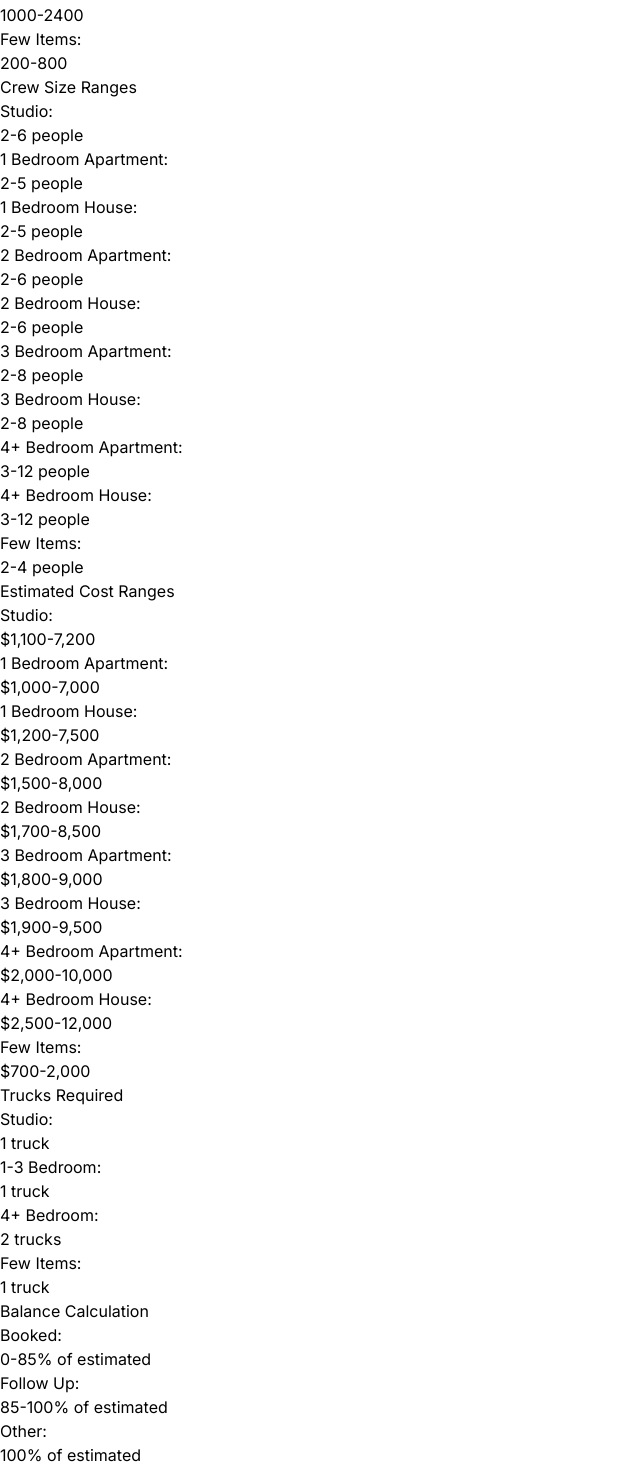
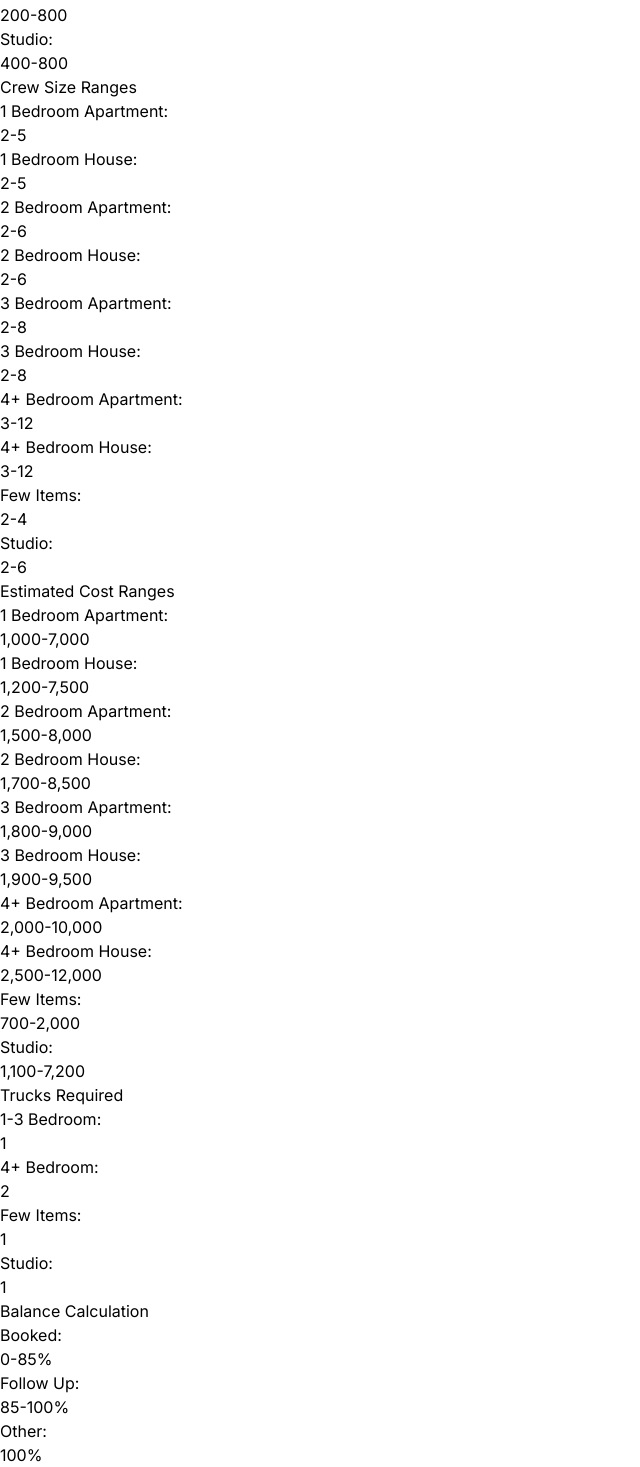
Before and after one commit to RomanYakobchuk/logistics-tools, a Next.js app: page /orders-data in a window 1280 px wide. Shown: the part 3069-4536 px from the top of the page, without its empty margins (0-640 px from the left). Built offline with nearby package versions, Linux system fonts and the light colour scheme.

Commit message:
test orders data

```diff
--- a/src/components/orders-data/InterfacePreview.tsx
+++ b/src/components/orders-data/InterfacePreview.tsx
@@ -124,7 +124,6 @@ const InterfacePreview = () => {
                     <div className="font-medium text-gray-900 mb-3">Move Size Values</div>
                     <div className="space-y-1.5 text-sm">
                         <div className="grid grid-cols-1 gap-1">
-                            <div className="font-mono text-gray-900">Studio</div>
                             <div className="font-mono text-gray-900">1 Bedroom Apartment</div>
                             <div className="font-mono text-gray-900">1 Bedroom House</div>
                             <div className="font-mono text-gray-900">2 Bedroom Apartment</div>
@@ -134,6 +133,7 @@ const InterfacePreview = () => {
                             <div className="font-mono text-gray-900">4+ Bedroom Apartment</div>
                             <div className="font-mono text-gray-900">4+ Bedroom House</div>
                             <div className="font-mono text-gray-900">Few Items</div>
+                            <div className="font-mono text-gray-900">Studio</div>
                         </div>
                     </div>
                 </div>
@@ -141,8 +141,6 @@ const InterfacePreview = () => {
                     <div className="font-medium text-gray-900 mb-3">Volume Ranges</div>
                     <div className="space-y-1.5 text-sm">
                         <div className="grid grid-cols-2 gap-2">
-                            <div className="text-gray-600">Studio:</div>
-                            <div className="font-mono text-gray-900">400-800</div>
                             <div className="text-gray-600">1 Bedroom Apartment:</div>
                             <div className="font-mono text-gray-900">300-500</div>
                             <div className="text-gray-600">1 Bedroom House:</div>
@@ -161,6 +159,8 @@ const InterfacePreview = () => {
                             <div className="font-mono text-gray-900">1000-2400</div>
                             <div className="text-gray-600">Few Items:</div>
                             <div className="font-mono text-gray-900">200-800</div>
+                            <div className="text-gray-600">Studio:</div>
+                            <div className="font-mono text-gray-900">400-800</div>
                         </div>
                     </div>
                 </div>
@@ -169,26 +169,26 @@ const InterfacePreview = () => {
                     <div className="font-medium text-gray-900 mb-3">Crew Size Ranges</div>
                     <div className="space-y-1.5 text-sm">
                         <div className="grid grid-cols-2 gap-2">
+                            <div className="text-gray-600">1 Bedroom Apartment:</div>
+                            <div className="font-mono text-gray-900">2-5</div>
+                            <div className="text-gray-600">1 Bedroom House:</div>
+                            <div className="font-mono text-gray-900">2-5</div>
+                            <div className="text-gray-600">2 Bedroom Apartment:</div>
+                            <div className="font-mono text-gray-900">2-6</div>
+                            <div className="text-gray-600">2 Bedroom House:</div>
+                            <div className="font-mono text-gray-900">2-6</div>
+                            <div className="text-gray-600">3 Bedroom Apartment:</div>
+                            <div className="font-mono text-gray-900">2-8</div>
+                            <div className="text-gray-600">3 Bedroom House:</div>
+                            <div className="font-mono text-gray-900">2-8</div>
+                            <div className="text-gray-600">4+ Bedroom Apartment:</div>
+                            <div className="font-mono text-gray-900">3-12</div>
+                            <div className="text-gray-600">4+ Bedroom House:</div>
+                            <div className="font-mono text-gray-900">3-12</div>
+                            <div className="text-gray-600">Few Items:</div>
+                            <div className="font-mono text-gray-900">2-4</div>
                             <div className="text-gray-600">Studio:</div>
-                            <div className="font-mono text-gray-900">2-6 people</div>
-                            <div className="text-gray-600">1 Bedroom Apartment:</div>
-                            <div className="font-mono text-gray-900">2-5 people</div>
-                            <div className="text-gray-600">1 Bedroom House:</div>
-                            <div className="font-mono text-gray-900">2-5 people</div>
-                            <div className="text-gray-600">2 Bedroom Apartment:</div>
-                            <div className="font-mono text-gray-900">2-6 people</div>
-                            <div className="text-gray-600">2 Bedroom House:</div>
-                            <div className="font-mono text-gray-900">2-6 people</div>
-                            <div className="text-gray-600">3 Bedroom Apartment:</div>
-                            <div className="font-mono text-gray-900">2-8 people</div>
-                            <div className="text-gray-600">3 Bedroom House:</div>
-                            <div className="font-mono text-gray-900">2-8 people</div>
-                            <div className="text-gray-600">4+ Bedroom Apartment:</div>
-                            <div className="font-mono text-gray-900">3-12 people</div>
-                            <div className="text-gray-600">4+ Bedroom House:</div>
-                            <div className="font-mono text-gray-900">3-12 people</div>
-                            <div className="text-gray-600">Few Items:</div>
-                            <div className="font-mono text-gray-900">2-4 people</div>
+                            <div className="font-mono text-gray-900">2-6</div>
                         </div>
                     </div>
                 </div>
@@ -197,26 +197,26 @@ const InterfacePreview = () => {
                     <div className="font-medium text-gray-900 mb-3">Estimated Cost Ranges</div>
                     <div className="space-y-1.5 text-sm">
                         <div className="grid grid-cols-2 gap-2">
+                            <div className="text-gray-600">1 Bedroom Apartment:</div>
+                            <div className="font-mono text-gray-900">1,000-7,000</div>
+                            <div className="text-gray-600">1 Bedroom House:</div>
+                            <div className="font-mono text-gray-900">1,200-7,500</div>
+                            <div className="text-gray-600">2 Bedroom Apartment:</div>
+                            <div className="font-mono text-gray-900">1,500-8,000</div>
+                            <div className="text-gray-600">2 Bedroom House:</div>
+                            <div className="font-mono text-gray-900">1,700-8,500</div>
+                            <div className="text-gray-600">3 Bedroom Apartment:</div>
+                            <div className="font-mono text-gray-900">1,800-9,000</div>
+                            <div className="text-gray-600">3 Bedroom House:</div>
+                            <div className="font-mono text-gray-900">1,900-9,500</div>
+                            <div className="text-gray-600">4+ Bedroom Apartment:</div>
+                            <div className="font-mono text-gray-900">2,000-10,000</div>
+                            <div className="text-gray-600">4+ Bedroom House:</div>
+                            <div className="font-mono text-gray-900">2,500-12,000</div>
+                            <div className="text-gray-600">Few Items:</div>
+                            <div className="font-mono text-gray-900">700-2,000</div>
                             <div className="text-gray-600">Studio:</div>
-                            <div className="font-mono text-gray-900">$1,100-7,200</div>
-                            <div className="text-gray-600">1 Bedroom Apartment:</div>
-                            <div className="font-mono text-gray-900">$1,000-7,000</div>
-                            <div className="text-gray-600">1 Bedroom House:</div>
-                            <div className="font-mono text-gray-900">$1,200-7,500</div>
-                            <div className="text-gray-600">2 Bedroom Apartment:</div>
-                            <div className="font-mono text-gray-900">$1,500-8,000</div>
-                            <div className="text-gray-600">2 Bedroom House:</div>
-                            <div className="font-mono text-gray-900">$1,700-8,500</div>
-                            <div className="text-gray-600">3 Bedroom Apartment:</div>
-                            <div className="font-mono text-gray-900">$1,800-9,000</div>
-                            <div className="text-gray-600">3 Bedroom House:</div>
-                            <div className="font-mono text-gray-900">$1,900-9,500</div>
-                            <div className="text-gray-600">4+ Bedroom Apartment:</div>
-                            <div className="font-mono text-gray-900">$2,000-10,000</div>
-                            <div className="text-gray-600">4+ Bedroom House:</div>
-                            <div className="font-mono text-gray-900">$2,500-12,000</div>
-                            <div className="text-gray-600">Few Items:</div>
-                            <div className="font-mono text-gray-900">$700-2,000</div>
+                            <div className="font-mono text-gray-900">1,100-7,200</div>
                         </div>
                     </div>
                 </div>
@@ -225,14 +225,14 @@ const InterfacePreview = () => {
                     <div className="font-medium text-gray-900 mb-3">Trucks Required</div>
                     <div className="space-y-1.5 text-sm">
                         <div className="grid grid-cols-2 gap-2">
+                            <div className="text-gray-600">1-3 Bedroom:</div>
+                            <div className="font-mono text-gray-900">1</div>
+                            <div className="text-gray-600">4+ Bedroom:</div>
+                            <div className="font-mono text-gray-900">2</div>
+                            <div className="text-gray-600">Few Items:</div>
+                            <div className="font-mono text-gray-900">1</div>
                             <div className="text-gray-600">Studio:</div>
-                            <div className="font-mono text-gray-900">1 truck</div>
-                            <div className="text-gray-600">1-3 Bedroom:</div>
-                            <div className="font-mono text-gray-900">1 truck</div>
-                            <div className="text-gray-600">4+ Bedroom:</div>
-                            <div className="font-mono text-gray-900">2 trucks</div>
-                            <div className="text-gray-600">Few Items:</div>
-                            <div className="font-mono text-gray-900">1 truck</div>
+                            <div className="font-mono text-gray-900">1</div>
                         </div>
                     </div>
                 </div>
@@ -242,11 +242,11 @@ const InterfacePreview = () => {
                     <div className="space-y-1.5 text-sm">
                         <div className="grid grid-cols-2 gap-2">
                             <div className="text-gray-600">Booked:</div>
-                            <div className="font-mono text-gray-900">0-85% of estimated</div>
+                            <div className="font-mono text-gray-900">0-85%</div>
                             <div className="text-gray-600">Follow Up:</div>
-                            <div className="font-mono text-gray-900">85-100% of estimated</div>
+                            <div className="font-mono text-gray-900">85-100%</div>
                             <div className="text-gray-600">Other:</div>
-                            <div className="font-mono text-gray-900">100% of estimated</div>
+                            <div className="font-mono text-gray-900">100%</div>
                         </div>
                     </div>
                 </div>
```
